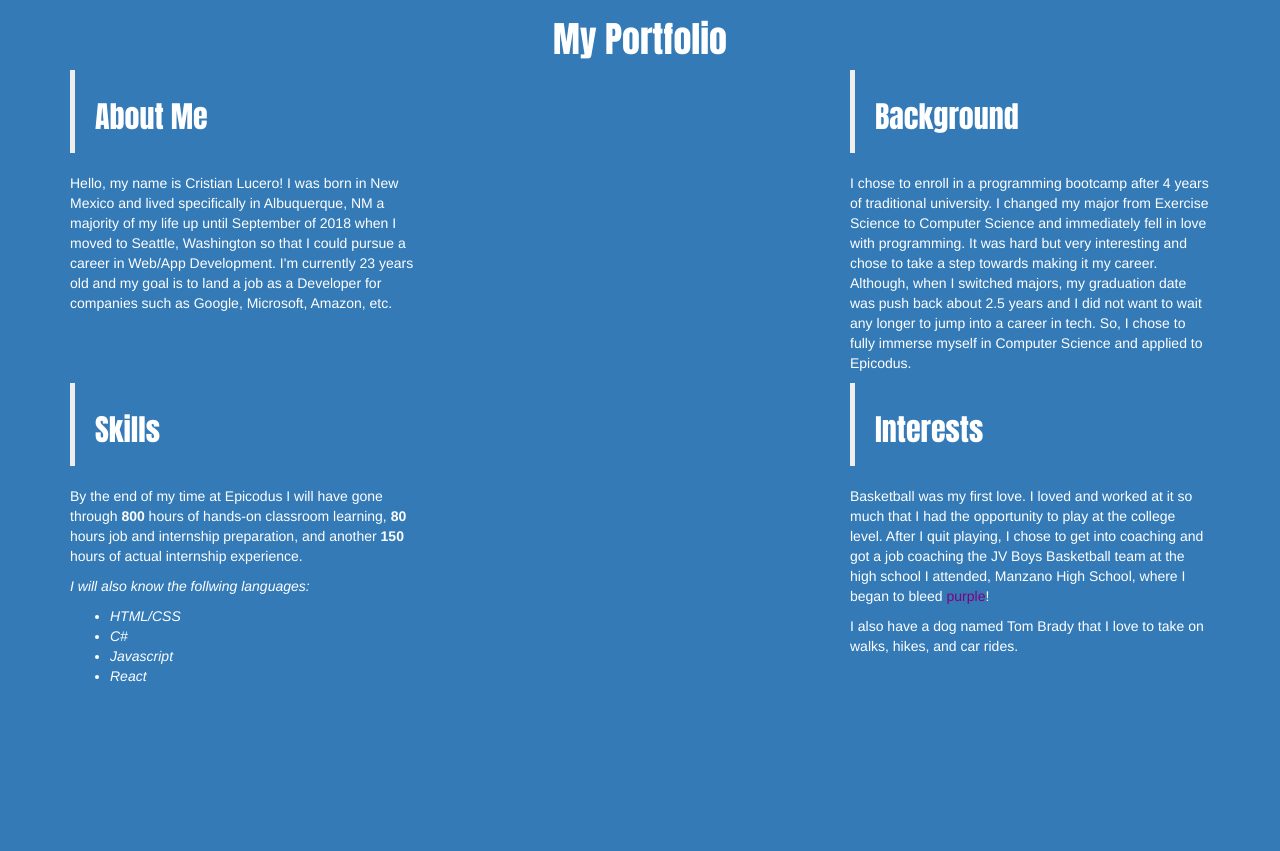
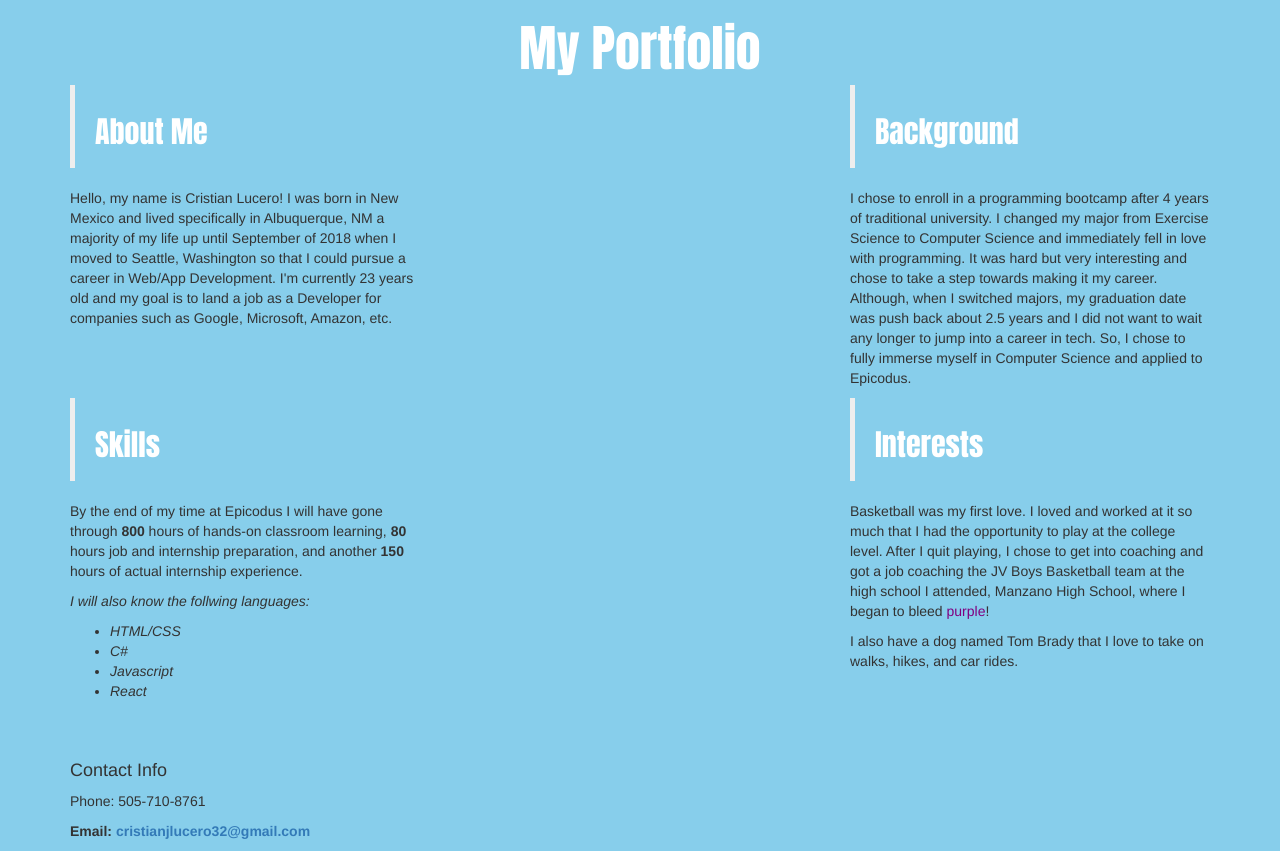
Before and after one commit to crlucero/portfolio, a plain HTML site: page Desktop/portfolio/index.html in a window 1280 px wide. Before the commit the page ends 800 px from the top, so only its background shows below. Drawn offline with Linux system fonts and the light colour scheme.

Commit message:
This commit adds contact info

```diff
--- a/Desktop/portfolio/css/styles.css
+++ b/Desktop/portfolio/css/styles.css
@@ -1,7 +1,12 @@
+body {
+  background-color: skyblue;
+}
+
 h1 {
   text-align: center;
   font-family: Impact, Charcoal, sans-serif;
   color: white;
+  font-size: 50px
 
 }
 
--- a/Desktop/portfolio/index.html
+++ b/Desktop/portfolio/index.html
@@ -7,7 +7,7 @@
     <title> Cristian Lucero's Portfolio </title>
   </head>
 
-  <body class="bg-primary">
+  <body>
     <h1 class="jumbotron-fluid">My Portfolio</h1>
 
   <div class="container">
@@ -79,6 +79,11 @@
           </div>
       </div>
 
+      <br></br>
+      <h4>Contact Info</h4>
+        <p>Phone: 505-710-8761</p>
+        <p><strong>Email:</stong> <a href="mailto:cristianjlucero32@gmail.com" target="_top">cristianjlucero32@gmail.com</a></p>
+
   </div>
 
 
```
